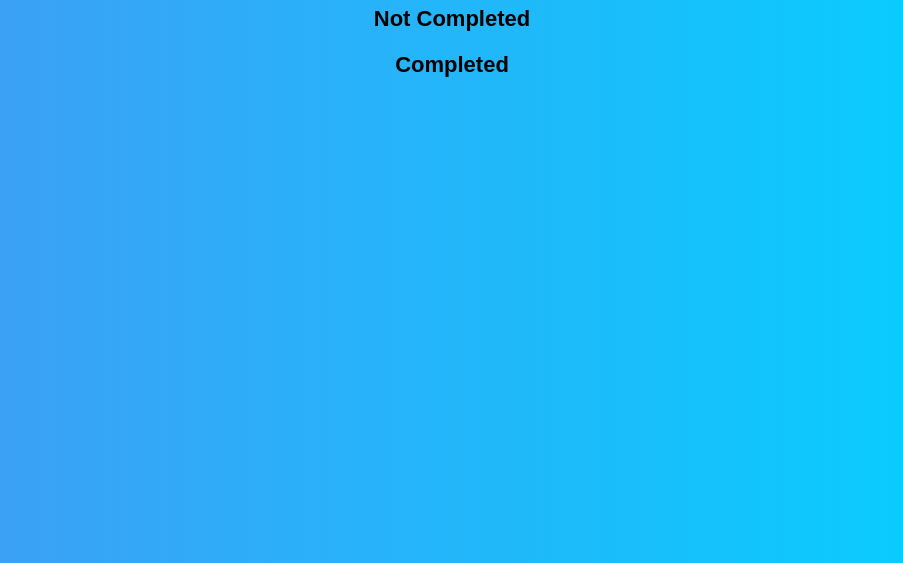
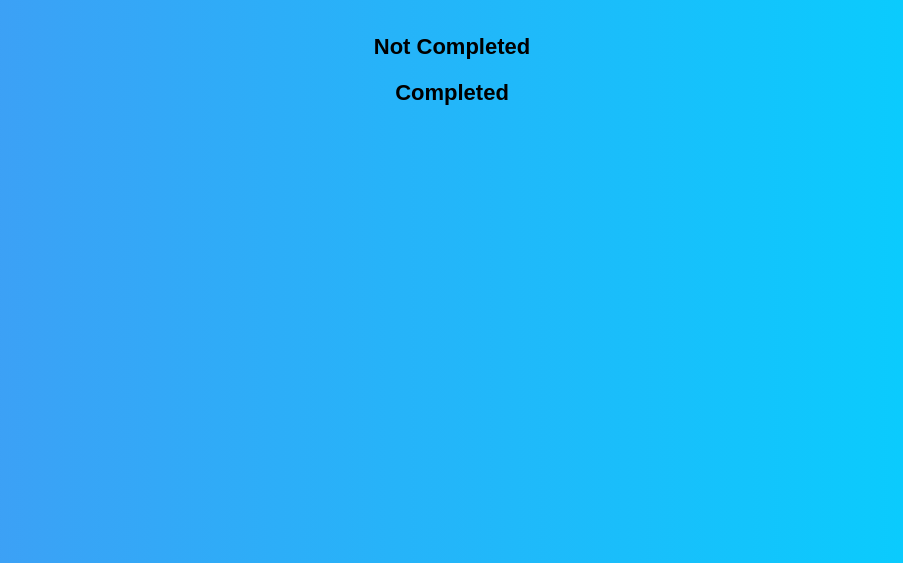
Before and after one commit to Malmurek/ToDoList, a plain HTML site: page index.html in a window 1280 px wide. Shown: the part 237-800 px from the top of the page, without its empty margins (188-1091 px from the left). Drawn offline with Linux system fonts and the light colour scheme.

Commit message:
Minor fix

```diff
--- a/style.css
+++ b/style.css
@@ -13,11 +13,10 @@ body {
 
 .container {
     position: relative;
-    top: 50%;
+    top: 30%;
     left: 50%;
     transform: translate(-50%, -50%);
     max-width: 800px;
-    min-height: 600px;
     /* background-color: #fff; */
     padding: 10px;
 }
```
